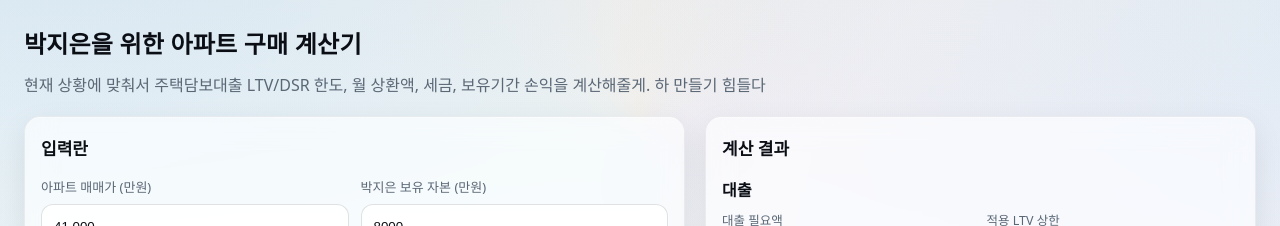
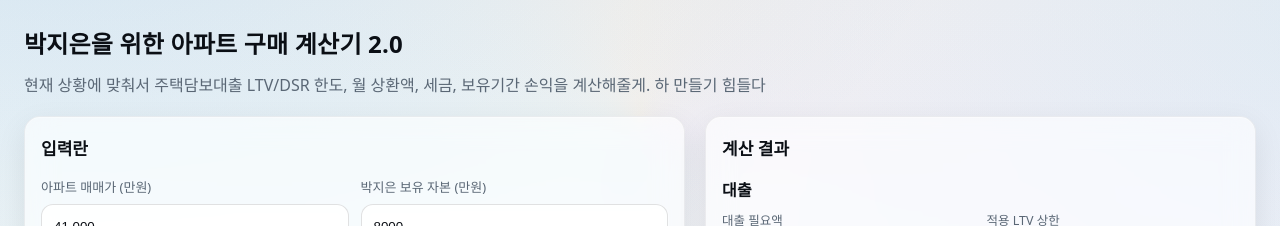
Before and after one commit to ohseyong/ohseyong.github.io, a Jekyll site: the page etc/kate_apt/index.html, which Jekyll copies as it is, in a window 1280 px wide. Shown: the top 226 px of the page. Built offline with Jekyll 4.4.1, drawn with Linux system fonts in a browser that asks for light colours.

Commit message:
Update index.html

```diff
--- a/etc/kate_apt/index.html
+++ b/etc/kate_apt/index.html
@@ -3,7 +3,7 @@
 <head>
   <meta charset="utf-8" />
   <meta name="viewport" content="width=device-width, initial-scale=1" />
-  <title>박지은 아파트 구매계산기</title>
+  <title>박지은 아파트 구매계산기 2.0</title>
   <style>
     :root {
       /* 2025 Light + Liquid Glass */
@@ -82,7 +82,7 @@
 </head>
 <body>
   <header style="margin-bottom: 16px;">
-    <h1>박지은을 위한 아파트 구매 계산기</h1>
+    <h1>박지은을 위한 아파트 구매 계산기 2.0</h1>
     <p class="lead">현재 상황에 맞춰서 주택담보대출 LTV/DSR 한도, 월 상환액, 세금, 보유기간 손익을 계산해줄게. 하 만들기 힘들다</p>
 <!--    <div class="small">이 도구는 간이 시뮬레이터일 뿐. 정확하지 않음.</div> -->
   </header>
```
